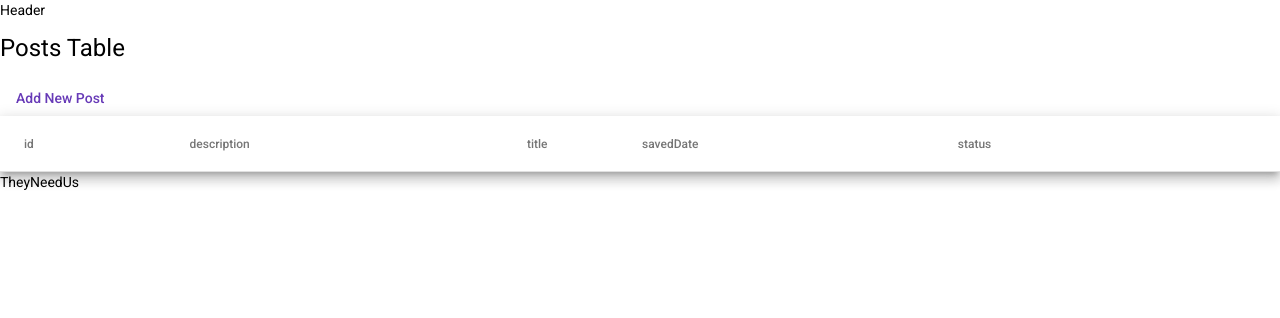
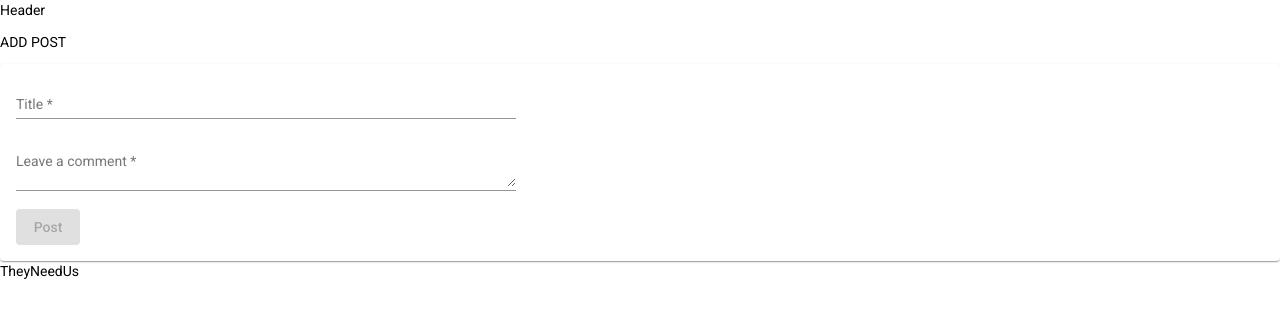
Before and after one commit to ingabiremo20/WebAPIPracticeAngularFrontEnd, an Angular app: page /create-post in a window 1280 px wide. Shown: the top 318 px of the page. Built offline with nearby package versions, Linux system fonts and the light colour scheme; no server answers.

Commit message:
Post Form Validation

```diff
--- a/src/app/app-routing.module.ts
+++ b/src/app/app-routing.module.ts
@@ -1,11 +1,26 @@
 import { NgModule } from '@angular/core';
 import { Routes, RouterModule } from '@angular/router';
+import { PostComponent } from './post/post.component';
+import{CreatePostComponent} from './create-post/create-post.component';
 
 
-const routes: Routes = [];
+//route
+const routes: Routes=[
 
+    {path:'',component: PostComponent},
+    {path:'post',component: PostComponent},
+    {path:'create-post', component: CreatePostComponent},
+
+];
 @NgModule({
-  imports: [RouterModule.forRoot(routes)],
-  exports: [RouterModule]
+    imports:[RouterModule.forRoot(routes)],
+    exports:[RouterModule]
 })
+
+// const routes: Routes = [];
+
+// @NgModule({
+//   imports: [RouterModule.forRoot(routes)],
+//   exports: [RouterModule]
+// })
 export class AppRoutingModule { }
--- a/src/app/app.component.html
+++ b/src/app/app.component.html
@@ -1,3 +1,8 @@
+
+<!-- <app-header></app-header>
+<app-post></app-post>
+<app-create-post></app-create-post>
+<app-footer></app-footer> -->
 <app-header></app-header>
-<app-post></app-post>
+<router-outlet></router-outlet>
 <app-footer></app-footer>
--- a/src/app/app.module.ts
+++ b/src/app/app.module.ts
@@ -12,7 +12,6 @@ import { FooterComponent } from './footer/footer.component';
 // import services
 
 import {PostService} from './post.service';
-import { AppRouterModele } from './app-router.module';
 import { HttpClientModule } from '@angular/common/http';
 //add material design
 import { MatSliderModule } from '@angular/material/slider';
@@ -38,7 +37,6 @@ import{ReactiveFormsModule} from '@angular/forms';
   ],
   imports: [
     BrowserModule,
-    AppRouterModele,
     HttpClientModule,
     MatSliderModule,
     MatButtonModule,
--- a/src/app/create-post/create-post.component.css
+++ b/src/app/create-post/create-post.component.css
@@ -0,0 +1,12 @@
+.example-form {
+    min-width: 150px;
+    max-width: 500px;
+    width: 100%;
+  }
+
+  .example-full-width {
+    width: 100%;
+  }
+  .new-form-btn{
+      position: relative;
+  }
--- a/src/app/create-post/create-post.component.html
+++ b/src/app/create-post/create-post.component.html
@@ -1,26 +1,16 @@
 <p>ADD POST</p>
 <mat-card>
-    <!-- <form class="example-form" [formGroup]="AddPostForm">
-        <mat-form-field class="example-full-width">
+    <form class="example-form" [formGroup]="AddPostForm" (ngSubmit)="onSubmit()" >
+        <mat-form-field class="example-full-width"  >
           <mat-label>Title</mat-label>
-          <input matInput placeholder="title">
+          <input matInput placeholder="title" formControlName="title">
         </mat-form-field>
 
-        <mat-form-field class="example-full-width">
+        <mat-form-field class="example-full-width" >
           <mat-label>Leave a comment</mat-label>
-          <textarea matInput placeholder="Leave a comment"></textarea>
+          <textarea matInput placeholder="Leave a comment" formControlName="description"></textarea>
         </mat-form-field>
-        <button mat-raised-button>Post</button>
-      </form>    -->
-      <span>Add Post</span>
-      <form [formGroup]="AddPostForm" >
-            <mat-form-field>
-                <input mat-input placeholder="add title">
-            </mat-form-field>
+        <button mat-raised-button  class="new-form-btn" [disabled]="!AddPostForm.valid">Post</button>
+      </form>
 
-            <mat-form-field>
-                <input mat-input placeholder="add Comments">
-            </mat-form-field>
-            <button mat-raised-button>Post</button>
-      </form>
 </mat-card>
--- a/src/app/create-post/create-post.component.ts
+++ b/src/app/create-post/create-post.component.ts
@@ -1,5 +1,5 @@
 import { Component, OnInit } from '@angular/core';
-import { FormGroup, FormControl } from '@angular/forms';
+import { FormGroup, FormControl, Validators } from '@angular/forms';
 
 @Component({
   selector: 'app-create-post',
@@ -11,7 +11,10 @@ export class CreatePostComponent  {
   constructor() { }
 
 AddPostForm = new FormGroup({
-  title: new FormControl(''),
-  description: new FormControl('')
+  title: new FormControl('', Validators.required),
+  description: new FormControl('', Validators.required)
 })
+onSubmit(){
+  console.log(this.AddPostForm.value);
 }
+}
```
Also changed, not shown: src/app/app-router.module.ts (deleted, +0 -18 lines).
